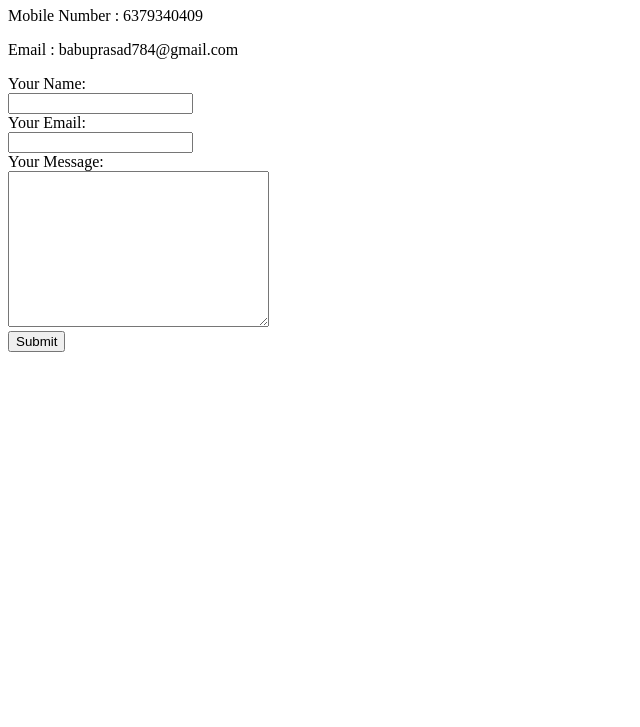
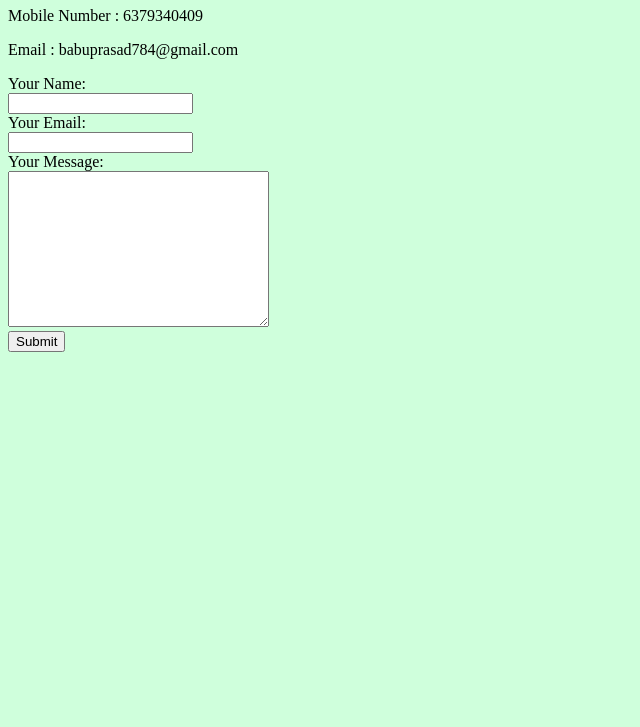
Before and after one commit to babuprasadravi/CV, a plain HTML site: page contactme.html in a window 1280 px wide. Shown: the part 73-800 px from the top of the page, without its empty margins (0-640 px from the left). Drawn offline with Linux system fonts and the light colour scheme; files that its build step writes are made by us from their sources.

Commit message:
Add files via upload

```diff
--- a/contactme.html
+++ b/contactme.html
@@ -3,6 +3,7 @@
   <head>
     <meta charset="utf-8">
     <title>CONTACT INFORMATION</title>
+    <link rel="stylesheet" href="css/STYLE.css">
   </head>
   <body>
     <h1>CONTACT DETAILS</h1>
```
Also changed, not shown: BABU.png (added).
